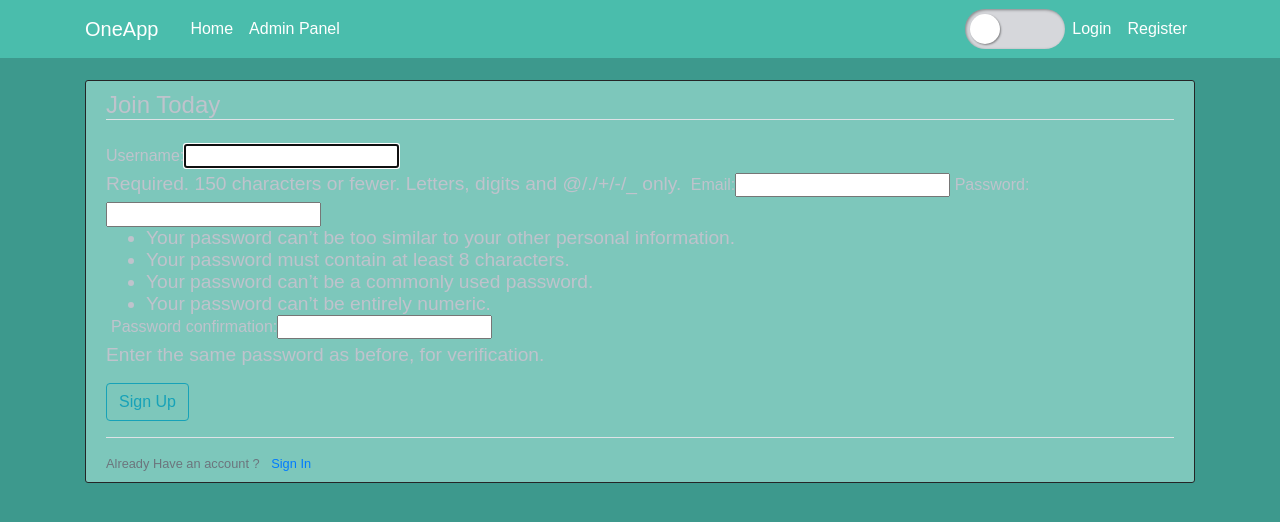
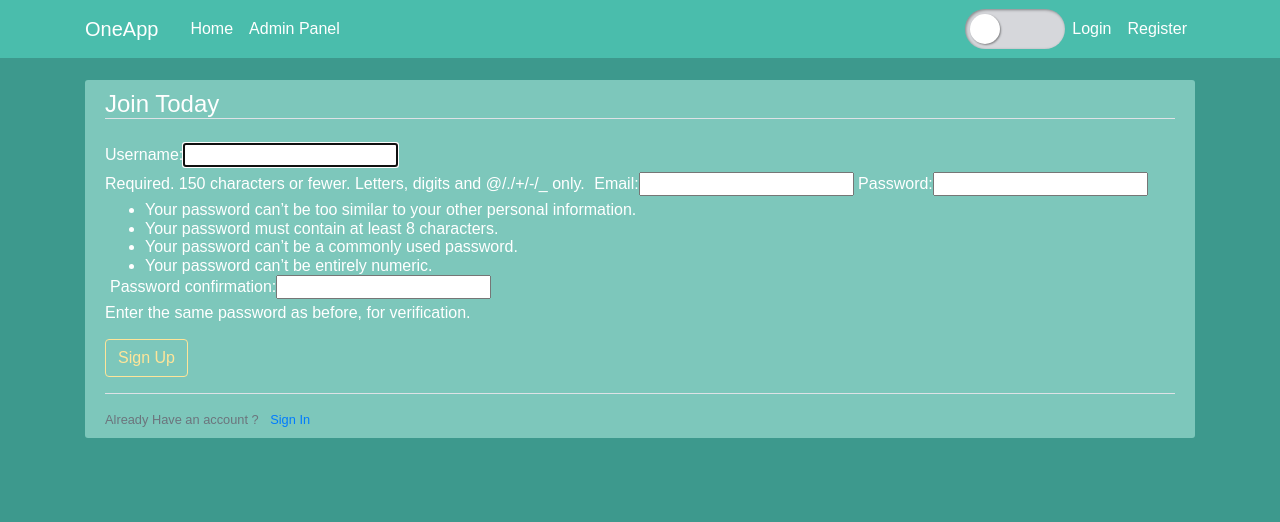
Before and after one commit to FelixVaughan/TECHSTART, a Django app: page /register/ in a window 1280 px wide. Shown: the top 522 px of the page. Run offline with Django 3.2, Linux system fonts and the light colour scheme; some libraries are stand-ins or nearby versions.

Commit message:
fixed styling for login/register pages

```diff
--- a/users/static/users/main.css
+++ b/users/static/users/main.css
@@ -8,6 +8,9 @@
   --tag: #ffffff;
   --content: #7dc7bb;
   --hover: #678987;
+  --legend: #ffffff;
+  --label: #ffffff;
+  --form: #ffe599;
 }
 
 [light-mode=dark] {
@@ -20,6 +23,9 @@
   --tag: #bfc3cc;
   --content: #242526;
   --hover: #ffffff;
+  --legend: #bfc3cc;
+  --label: #bfc3cc;
+  --form: #17a2b8;
 }
 
 body {
@@ -65,7 +71,7 @@ body {
  .content-section {
    background: var(--content);
    padding: 10px 20px;
-   border: 1px solid #242526;
+   border: 0px solid #242526;
    border-radius: 3px;
    margin-bottom: 20px;
  }
@@ -116,12 +122,12 @@ body {
    vertical-align: middle;
  }
 
- legend {
-  color: #bfc3cc;
+legend {
+  color: var(--legend)
 }
 
 label {
-  color: #bfc3cc;
+  color: var(--label);
 }
 
 span {
@@ -129,6 +135,11 @@ span {
  font-size: 1.2rem;
  margin-right:5px;
  margin-bottom: 0.5rem;
+}
+
+.helptext {
+  font-size:initial;
+  color: var(--font);
 }
 
 .badge {
@@ -188,3 +199,8 @@ body[light-mode=dark] .light-mode-button span:nth-child(2) {
   color: var(--bg);
   background-color: var(--tag);
 }
+
+.btn-outline-info {
+  color: var(--form);
+  border-color: var(--form);
+}
--- a/users/templates/users/base.html
+++ b/users/templates/users/base.html
@@ -53,5 +53,6 @@
     <div class="container">
         {% block content %}{% endblock %}
     </div>
+    <script src="{% static 'users/app.js' %}"></script>
 </body>
 </html>
```
